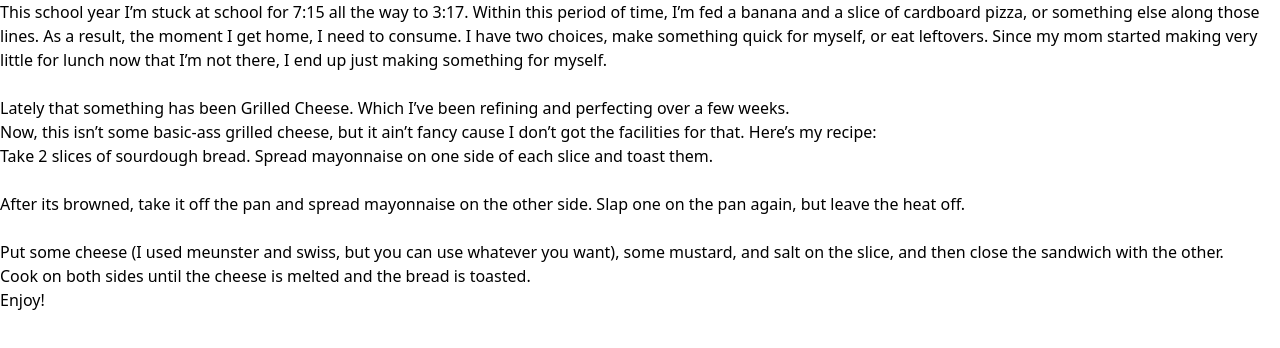
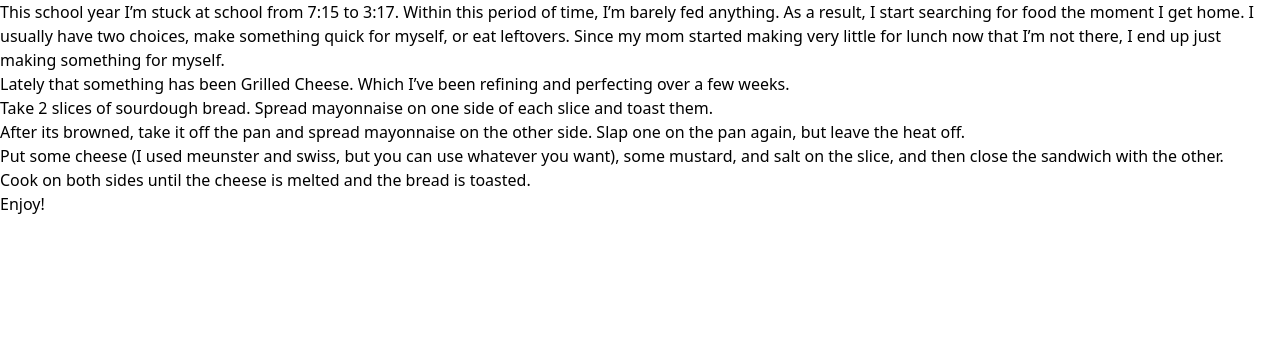
Before and after one commit to Fairhain/recipe-blog, an Astro site: page /blog/blogpost-1 in a window 1280 px wide. Built offline with nearby package versions, Linux system fonts and the light colour scheme; Astro itself is replaced by a stand-in of ours.

Commit message:
modified:   src/content/blog/blogpost-1.md

```diff
--- a/src/content/blog/blogpost-1.md
+++ b/src/content/blog/blogpost-1.md
@@ -9,18 +9,10 @@ layout: '../../layouts/blogpost.astro'
 ---
 
 
-This school year I'm stuck at school for 7:15 all the way to 3:17. Within this period of time, I'm fed a banana and a slice of cardboard pizza, or something else along those lines. As a result, the moment I get home, I need to consume. I have two choices, make something quick for myself, or eat leftovers. Since my mom started making very little for lunch now that I'm not there, I end up just making something for myself.
-<br/>
-Lately that something has been Grilled Cheese. Which I've been refining and perfecting over a few weeks.
-<br/>
-Now, this isn't some basic-ass grilled cheese, but it ain't fancy cause I don't got the facilities for that. Here's my recipe:
-<br/>
-  Take 2 slices of sourdough bread. Spread mayonnaise on one side of each slice and toast them.
-  <br/>
-  After its browned, take it off the pan and spread mayonnaise on the other side. Slap one on the pan again, but leave the heat off.
-  <br/>
-  Put some cheese (I used meunster and swiss, but you can use whatever you want), some mustard, and salt on the slice, and then close the sandwich with the other.
-  <br/>
-  Cook on both sides until the cheese is melted and the bread is toasted.
-  <br/>
-  Enjoy!
+This school year I'm stuck at school from 7:15 to 3:17. Within this period of time, I'm barely fed anything. As a result, I start searching for food the moment I get home. I usually have two choices, make something quick for myself, or eat leftovers. Since my mom started making very little for lunch now that I'm not there, I end up just making something for myself.  <br/>
+Lately that something has been Grilled Cheese. Which I've been refining and perfecting over a few weeks. <br/>
+Take 2 slices of sourdough bread. Spread mayonnaise on one side of each slice and toast them.  <br/>
+After its browned, take it off the pan and spread mayonnaise on the other side. Slap one on the pan again, but leave the heat off.  <br/>
+Put some cheese (I used meunster and swiss, but you can use whatever you want), some mustard, and salt on the slice, and then close the sandwich with the other.<br/>
+Cook on both sides until the cheese is melted and the bread is toasted. <br/>
+Enjoy!
```
